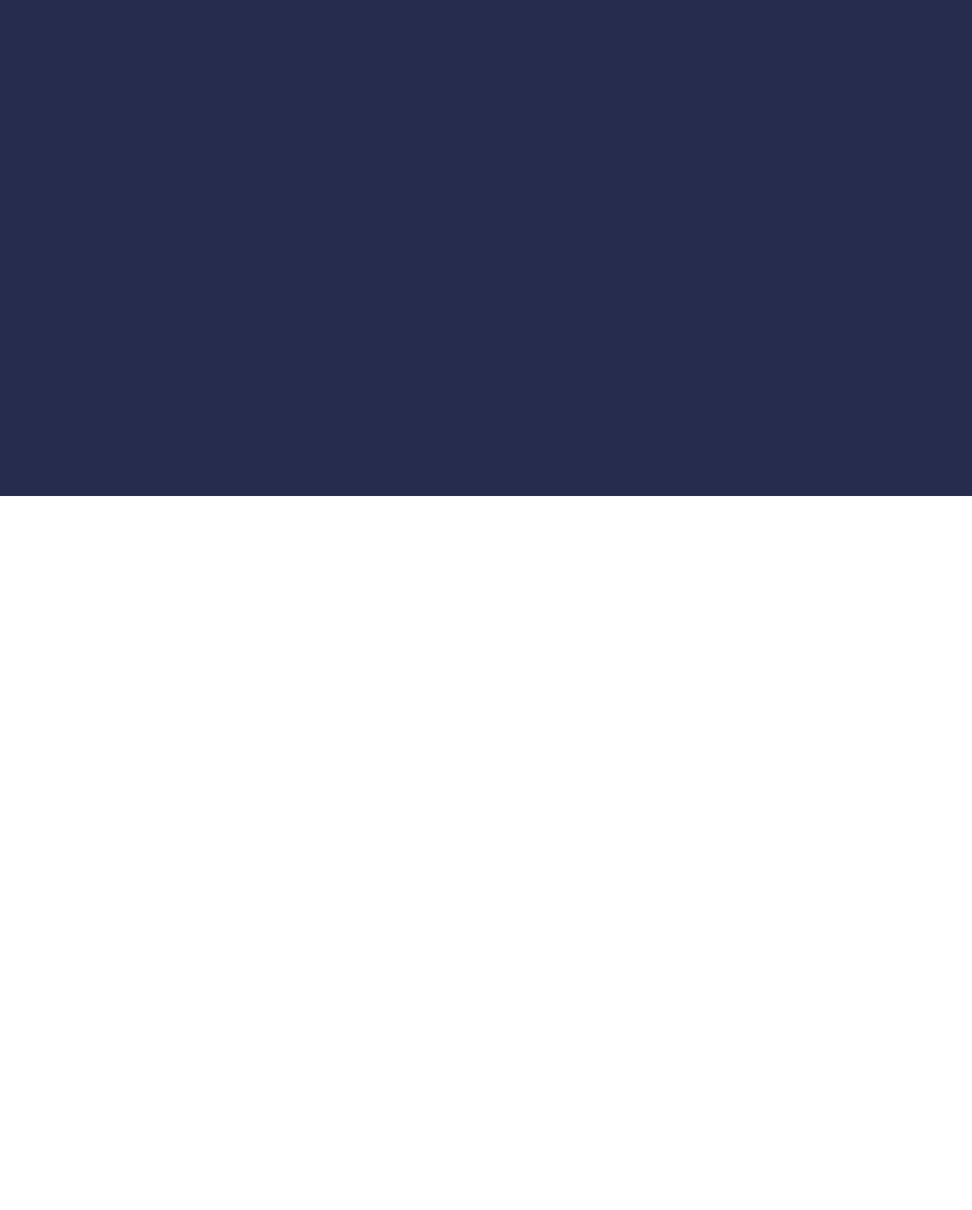
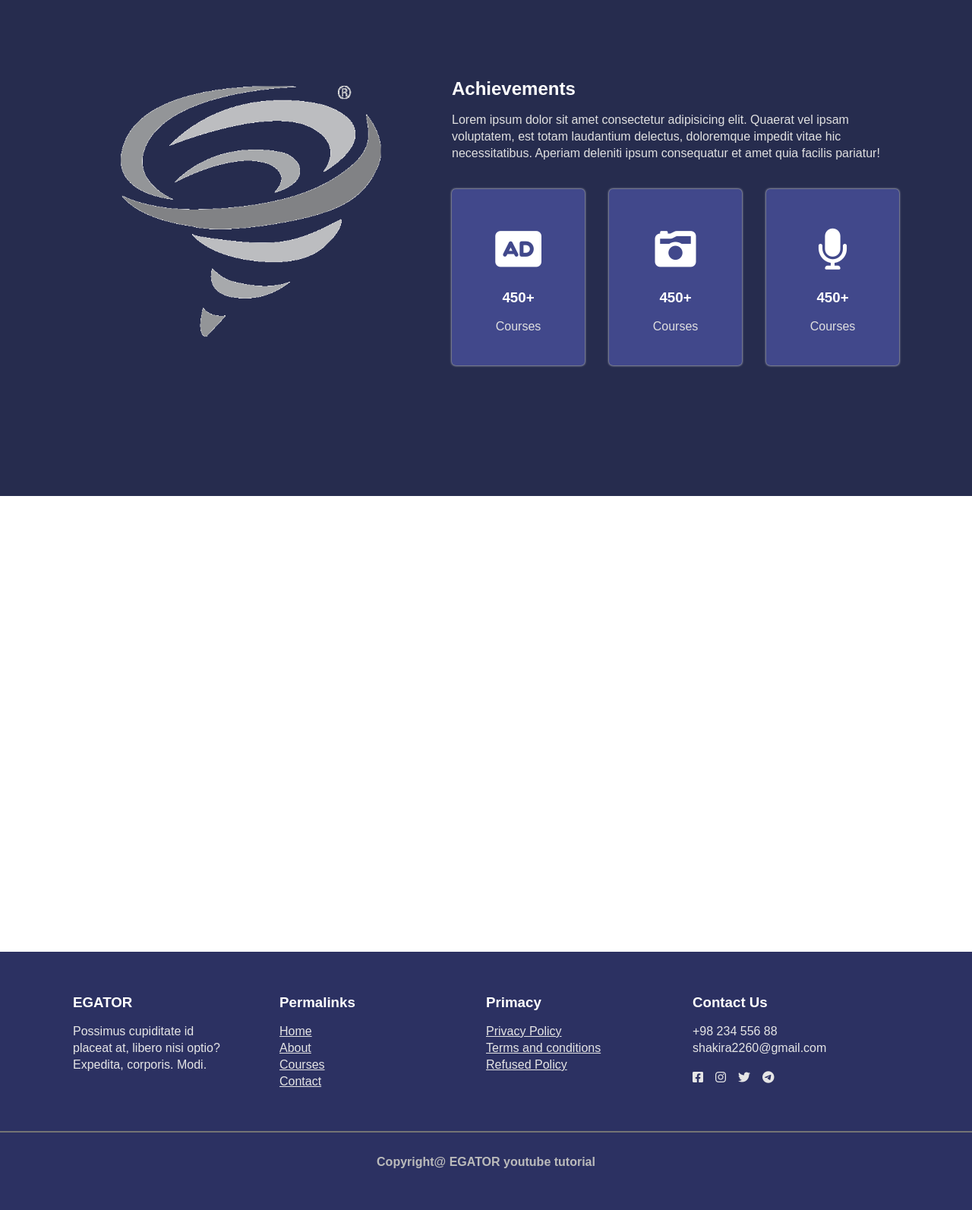
Before and after one commit to MeysamDeveloper/web-site-, a plain HTML site: page about_page/about.html in a window 1280 px wide. Shown: the part 97-1690 px from the top of the page at 76% size. Before the commit the page ends 1350 px from the top, so only its background shows below. Drawn offline with Linux system fonts and the light colour scheme.

Commit message:
complate section 0 for header

```diff
--- a/about_page/about.html
+++ b/about_page/about.html
@@ -13,9 +13,7 @@
     <!-- google font.............................................................................-->
 </head>
 <body>
-    <header>
-
-
+    <header class="header-about">
         <nav>
             <div class="container">
                 <div class="header-main-div-class">
@@ -37,14 +35,81 @@
 
             </div>
         </nav>
-
+        <div style="padding-top: 100px;" class="container">
+            <div class="section-head">
+                <div class="section0-left">
+                    <img src="/sprite/Tornado Logo 19.png" alt="not display">
+                </div>
+                <div class="section0-right">
+                    <h2>Achievements</h2>
+                    <p>Lorem ipsum dolor sit amet consectetur adipisicing elit. Quaerat vel ipsam voluptatem, est totam laudantium delectus, doloremque impedit vitae hic necessitatibus. Aperiam deleniti ipsum consequatur et amet quia facilis pariatur!</p>
+                    <div class="card-section-main">
+                        <div class="card-section0">
+                            <a href="#"><i class="fa-solid fa-audio-description"></i></a>
+                            <h3>450+</h3>
+                            <p>Courses</p>
+                        </div>
+                        <div class="card-section0">
+                            <a href="#"><i class="fa-solid fa-camera-retro"></i></a>
+                            <h3>450+</h3>
+                            <p>Courses</p>
+                        </div>
+                        <div class="card-section0">
+                            <a href="#"><i class="fa-solid fa-microphone"></i></a>
+                            <h3>450+</h3>
+                            <p>Courses</p>
+                        </div>
+                    </div>
+                </div>
+            </div>
+        </div>
     </header>
 
     <section class="section-1-about">
+        <div class="container">
+
+        </div>
 
     </section>
 
+<!-- footer......................................................................-->
+    <footer>
+        <div class="main-footer container">
+            <div>
+                <h3>EGATOR</h3>
+                <p>Possimus cupiditate id placeat at, libero nisi optio? Expedita, corporis. Modi.</p>
+            </div>
+            <div>
+                <h3>Permalinks</h3>
+                <a href="#">Home</a>
+                <a href="#">About</a>
+                <a href="#">Courses</a>
+                <a href="#">Contact</a>
+            </div>
+            <div>
+                <h3>Primacy</h3>
+                <a href="#">Privacy Policy</a>
+                <a href="#">Terms and conditions</a>
+                <a href="#">Refused Policy</a>
 
+            </div>
+            <div>
+                <h3>Contact Us</h3>
+                <p>+98 234 556 88</p>
+                <p>shakira2260@gmail.com</p>
+                <ul style="display: flex; gap: 1rem;list-style-type: none;color: white;padding-top: 16px;">
+                    <li><a class="fa-brands fa-facebook-square" href="#"></a></li>
+                    <li><a class="fa-brands fa-instagram" href="#"></a></li>
+                    <li><a class="fa-brands fa-twitter" href="#"></a></li>
+                    <li><a class="fa-brands fa-telegram" href="#"></a></li>
+
+                </ul>
+            </div>
+        </div>
+       <br><br><br> <hr style="border:1px solid rgb(116, 116, 116);">
+       <h4 style="text-align: center; color: rgb(187, 187, 187); padding-top: 30px;">Copyright@ EGATOR youtube tutorial</h4>
+
+    </footer>
 
     <script src="../app.js"></script>
 </body>
--- a/about_page/aboutcss.css
+++ b/about_page/aboutcss.css
@@ -1,3 +1,65 @@
 .section-1-about{
     height: 600px;
 }
+.section0-left{
+    text-align: center;
+}
+.section0-left img{
+    width: 350px;
+    height: 350px;
+    text-align: center;
+}
+.section-head{
+    color: white;
+    display: grid;
+    grid-template-columns: 1fr 1fr;
+    gap: 2rem;
+    padding-top: 100px;
+}
+.card-section0{
+    margin-top: 36px;
+    background-color: #41488B;
+    width: 175px;
+    height: auto;
+    border-radius: 5px;
+    box-shadow: 0 0 3px 0 white;
+    text-align: center;
+    padding: 26px 0 40px 0;
+}
+.section0-right p{
+    color: rgb(224, 224, 224);
+    margin-top: 16px;
+    line-height: 22px;
+}
+.card-section0 a i{
+    color: white;
+    padding: 26px;
+    font-size: 54px;
+}
+.card-section-main{
+    display: flex;
+    gap : 2rem;
+}
+@media only screen and (max-width: 1076px){
+    .section-head{
+        display: block;
+
+    }
+    .card-section-main{
+        width: 600px;
+        margin: auto;
+    }
+    .header-about{
+        height: 1100px;
+    }
+}
+@media only screen and (max-width: 670px){
+    .card-section-main{
+        display: block;
+        width: 175px;
+        margin: auto;
+    }
+    .header-about{
+        height: 1600px;
+    }
+}
```
Also changed, not shown: sprite/Tornado Logo 19.png (added).
